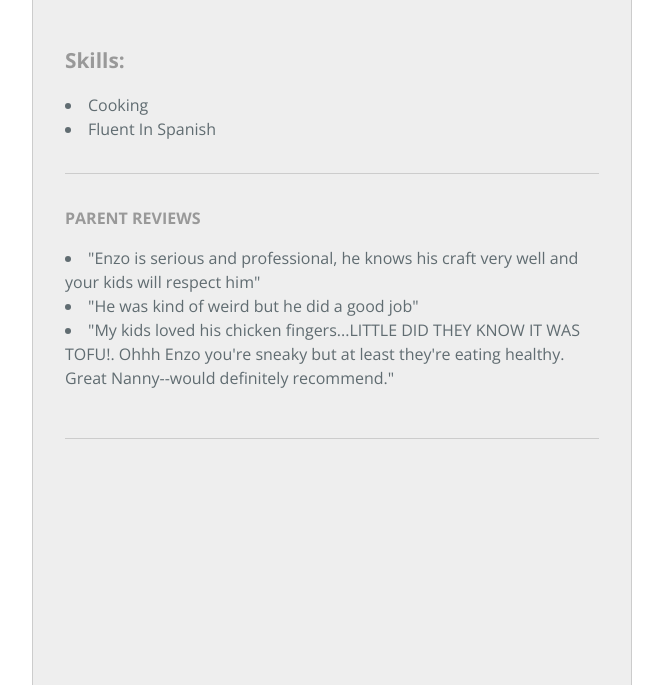
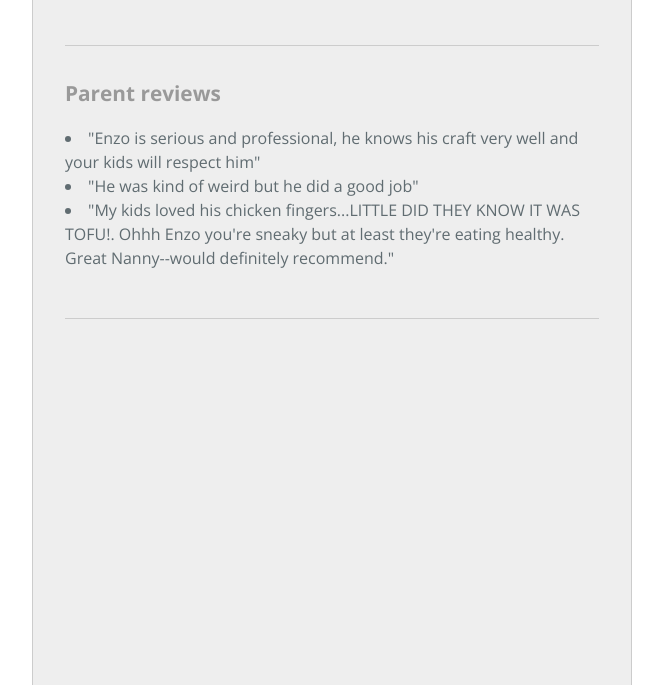
Before and after one commit to jacobfrank96/enzo, a plain HTML site: page index.html in a window 1280 px wide. Shown: the part 115-800 px from the top of the page, without its empty margins (308-971 px from the left). Drawn offline with nearby package versions, Linux system fonts and the light colour scheme.

Commit message:
Update index.html

```diff
--- a/index.html
+++ b/index.html
@@ -17,14 +17,12 @@
       </section>
 
       <section class="main-content">
-          <h2>Skills:</h2>
-          <li>Cooking</li>
-          <li>Fluent In Spanish</li>
+
 
 
           <hr>
 
-          <h3>Parent reviews</h3>
+          <h2>Parent reviews</h2>
           <li>"Enzo is serious and professional, he knows his craft very well and your kids will respect him"</li>
           <li>"He was kind of weird but he did a good job"</li>
           <li>"My kids loved his chicken fingers...LITTLE DID THEY KNOW IT WAS TOFU!. Ohhh Enzo you're sneaky but at least they're eating healthy. Great Nanny--would definitely recommend."</li>
```
